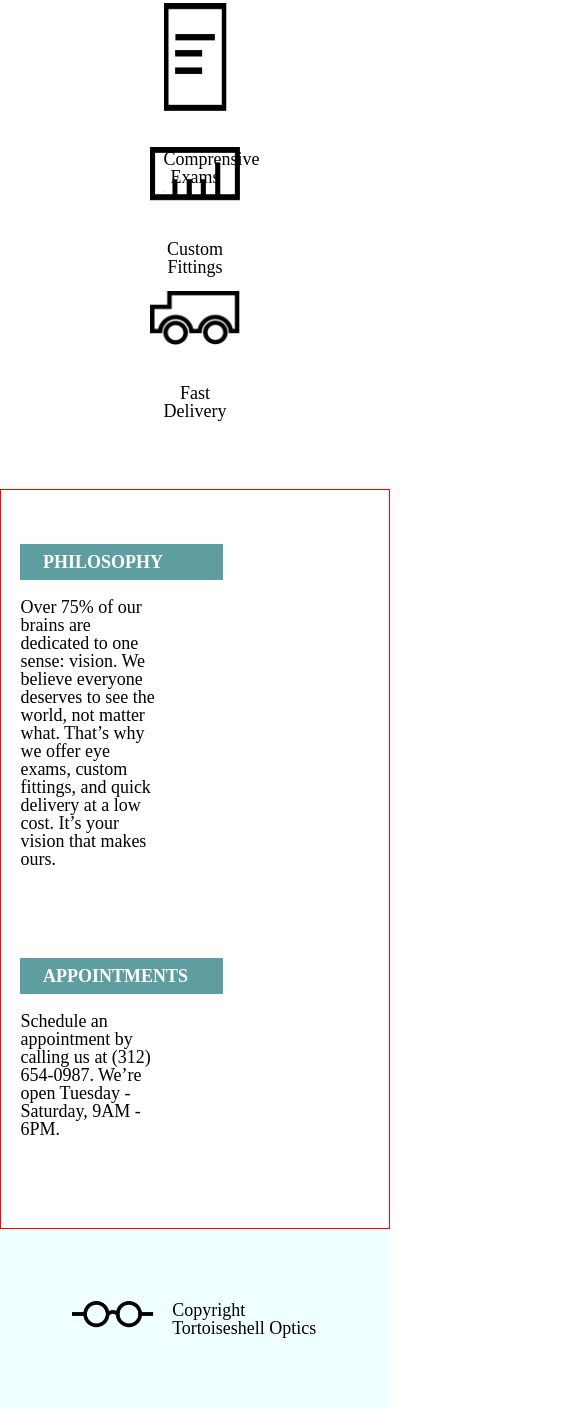
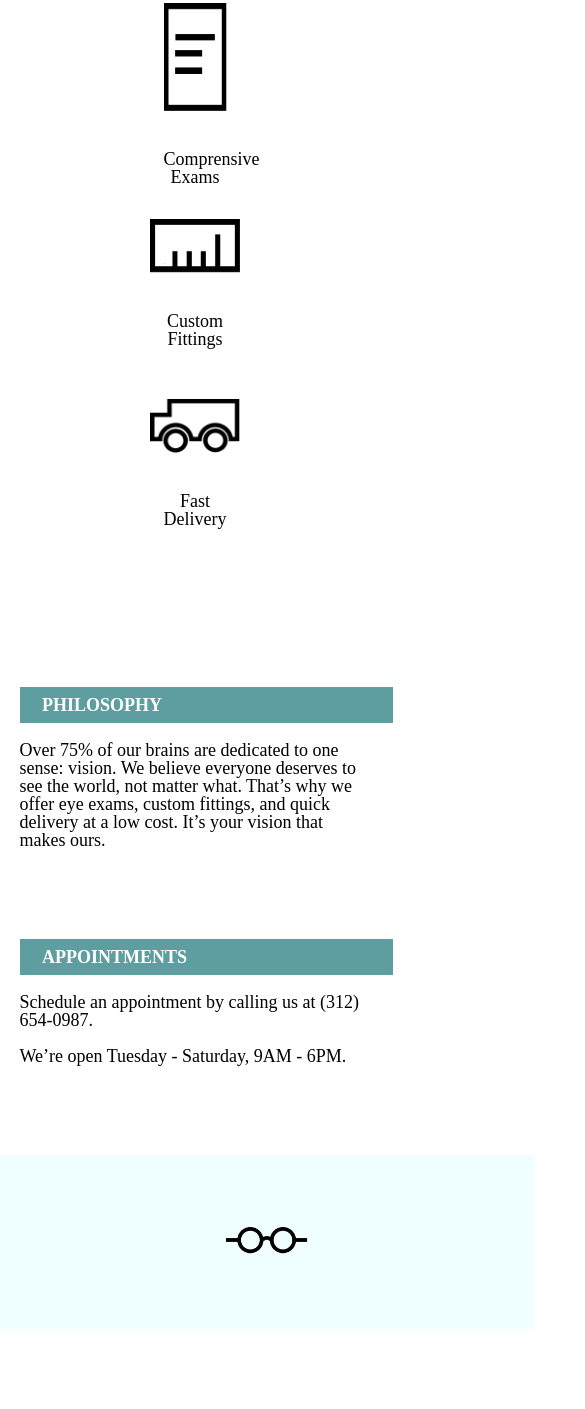
Before and after one commit to MendezLopez/Optics, a plain HTML site: page index.html in a window 390 px wide. Shown: the part 447-1856 px from the top of the page, 585 px wide, since content can reach past the window. After the commit the page ends 1776 px from the top, so only its background shows below. Drawn offline with Linux system fonts and the light colour scheme.

Commit message:
last Update

```diff
--- a/Resources/CSS/styleMain.css
+++ b/Resources/CSS/styleMain.css
@@ -6,7 +6,6 @@ body{
 }
 #container{
     display: flex;
-    width: 960px;
     flex-direction: column;
     margin: 0px auto;
 }
@@ -18,6 +17,7 @@ body{
     background-image: url('../Images/glasses-bg.png');
     background-position: center;
     background-size: cover;
+
 }
 #logoNavigation{
     display: flex;
@@ -26,6 +26,8 @@ body{
     width: 100%;
     background-color: cadetblue;
     color: white;
+    width: 960px;
+    margin: 0px auto;
 }
 #logo{
     display: flex;
@@ -36,6 +38,7 @@ body{
 }
 #logoTest{
     padding-left: 1rem;
+
 }
 #logoImage{
     padding-left: 2rem;
@@ -71,6 +74,7 @@ body{
 
     position: relative;
     float: right;
+    margin-right: -2rem;
 }
 
 /*Services  */
@@ -82,6 +86,8 @@ body{
     flex-direction: row;
     padding-top: 3rem;
     padding-bottom: 3rem;
+    width: 960px;
+    margin: 0px auto;
 }
 .ServicesListPage{
     width: 3.5rem;
@@ -112,8 +118,8 @@ body{
     display: flex;
     justify-content: flex-start;
     flex-direction: row;
-
-
+    width: 960px;
+    margin: 0px auto;
 }
 #appointments{
     width: 35%;
@@ -144,7 +150,8 @@ footer{
     justify-content: flex-start;
     flex-direction: row;
     align-content: flex-start;
-
+    width: 960px;
+    margin: 0px auto;
 }
 footer img{
     height: 1.5rem;
@@ -152,27 +159,3 @@ footer img{
 #footerTest{
     padding-left: 1rem;
 }
-
-
-
-@media only screen and (max-width: 420px) {
-    #mainBanner {
-        width: 100%;
-        margin-right: 0rem;
-        margin-left: 0;
-    }
-
-    #ServicesGrid {
-        display: flex;
-        justify-content: center;
-        flex-wrap: wrap;
-        flex-direction: column;
-    }
-    #PhilosophyAppointments{
-        display: flex;
-        justify-content: center;
-        flex-wrap: wrap;
-        flex-direction: column;
-        border: 1px solid red;
-    }
-}
--- a/Resources/CSS/styleMobile.css
+++ b/Resources/CSS/styleMobile.css
@@ -1,4 +1,8 @@
 @media only screen and (max-width: 420px) {
+    #container {
+        width: 100%;
+    }
+
     #mainBanner {
         width: 100%;
         margin-right: 0rem;
@@ -11,11 +15,48 @@
         flex-wrap: wrap;
         flex-direction: column;
     }
-    #PhilosophyAppointments{
+
+    #PhilosophyAppointments {
         display: flex;
         justify-content: center;
         flex-wrap: wrap;
         flex-direction: column;
-        border: 1px solid red;
+        width: 100%;
+        border: 0;
+    }
+
+    .ServicesListPage {
+        margin: 0px auto;
+        padding-bottom: 4rem;
+    }
+
+    .ServicesList {
+        margin: 0px auto;
+        padding-bottom: 2rem;
+    }
+
+    #appointments {
+        width: 90%;
+    }
+
+    #phylosophy {
+        width: 90%;
+    }
+
+    .title {
+        width: 100%;
+    }
+
+    .test {
+        width: 100%;
+    }
+    #logoImageBlack{
+        margin: 0px auto;
+    }
+    footer{
+        width: 100%;
+    }
+    #footerTest{
+        display: none;
     }
 }
--- a/Resources/CSS/stylePDA.css
+++ b/Resources/CSS/stylePDA.css
@@ -34,4 +34,11 @@
         border: none;
     }
 
+    #ServicesGrid {
+        width: 100%;
+    }
+    #PhilosophyAppointments{
+    width: 100%;
+
 }
+}
--- a/index.html
+++ b/index.html
@@ -89,7 +89,9 @@
                     <p>APPOINTMENTS</p>
                 </div>
                 <div class="test">
-                    <p>Schedule an appointment by calling us at (312) 654-0987. We’re open Tuesday - Saturday, 9AM - 6PM.</p>
+                    <p>Schedule an appointment by calling us at (312) 654-0987.  </p>
+                    <br />
+                    <p>We’re open Tuesday - Saturday, 9AM - 6PM.</p>
                 </div>
             </div>
         </div>
```
